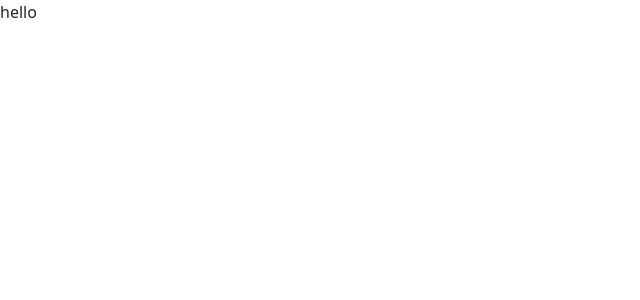
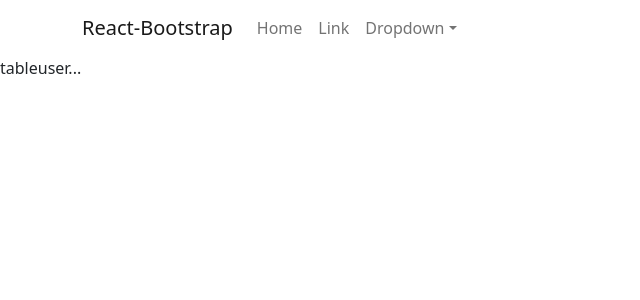
Before and after one commit to thanhdatVTV/hcmut_ssps_web, a React (Create React App) app: page / in a window 1280 px wide. Shown: the top 300 px of the page, without its empty margins (0-640 px from the left). Built offline with nearby package versions, Linux system fonts and the light colour scheme.

Commit message:
Design Header Responsive

```diff
--- a/src/App.js
+++ b/src/App.js
@@ -1,9 +1,12 @@
 import './App.scss';
+import Header from './components/Header';
+import TableUsers from './components/TableUsers';
 
 function App() {
   return (
-    <div>
-      hello
+    <div className='app-container'>
+      <Header />
+      <TableUsers />
     </div>
   );
 }
--- /dev/null
+++ b/src/components/Header.js
@@ -0,0 +1,35 @@
+import Navbar from 'react-bootstrap/Navbar';
+import Container from 'react-bootstrap/Container';
+import Nav from 'react-bootstrap/Nav';
+import NavDropdown from 'react-bootstrap/NavDropdown';
+
+const Header = (props) => {
+    return (
+        <>
+            <Navbar expand="lg" className="bg-body-tertiary">
+                <Container>
+                    <Navbar.Brand href="#home">React-Bootstrap</Navbar.Brand>
+                    <Navbar.Toggle aria-controls="basic-navbar-nav" />
+                    <Navbar.Collapse id="basic-navbar-nav">
+                        <Nav className="me-auto">
+                            <Nav.Link href="#home">Home</Nav.Link>
+                            <Nav.Link href="#link">Link</Nav.Link>
+                            <NavDropdown title="Dropdown" id="basic-nav-dropdown">
+                                <NavDropdown.Item href="#action/3.1">Action</NavDropdown.Item>
+                                <NavDropdown.Item href="#action/3.2">
+                                    Another action
+                                </NavDropdown.Item>
+                                <NavDropdown.Item href="#action/3.3">Something</NavDropdown.Item>
+                                <NavDropdown.Divider />
+                                <NavDropdown.Item href="#action/3.4">
+                                    Separated link
+                                </NavDropdown.Item>
+                            </NavDropdown>
+                        </Nav>
+                    </Navbar.Collapse>
+                </Container>
+            </Navbar>
+        </>)
+}
+
+export default Header;
--- /dev/null
+++ b/src/components/TableUsers.js
@@ -0,0 +1,5 @@
+const TableUsers = (props) => {
+    return (<>tableuser...</>)
+}
+
+export default TableUsers;
```
